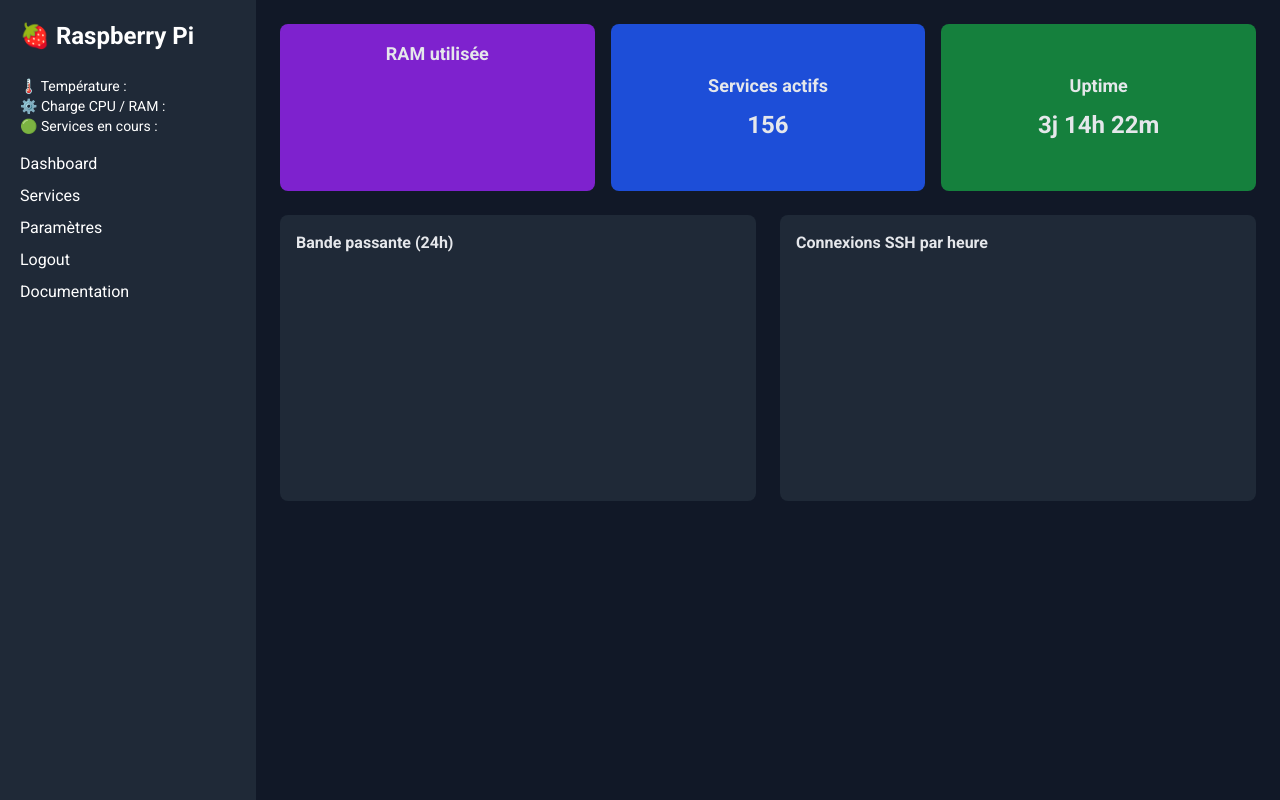
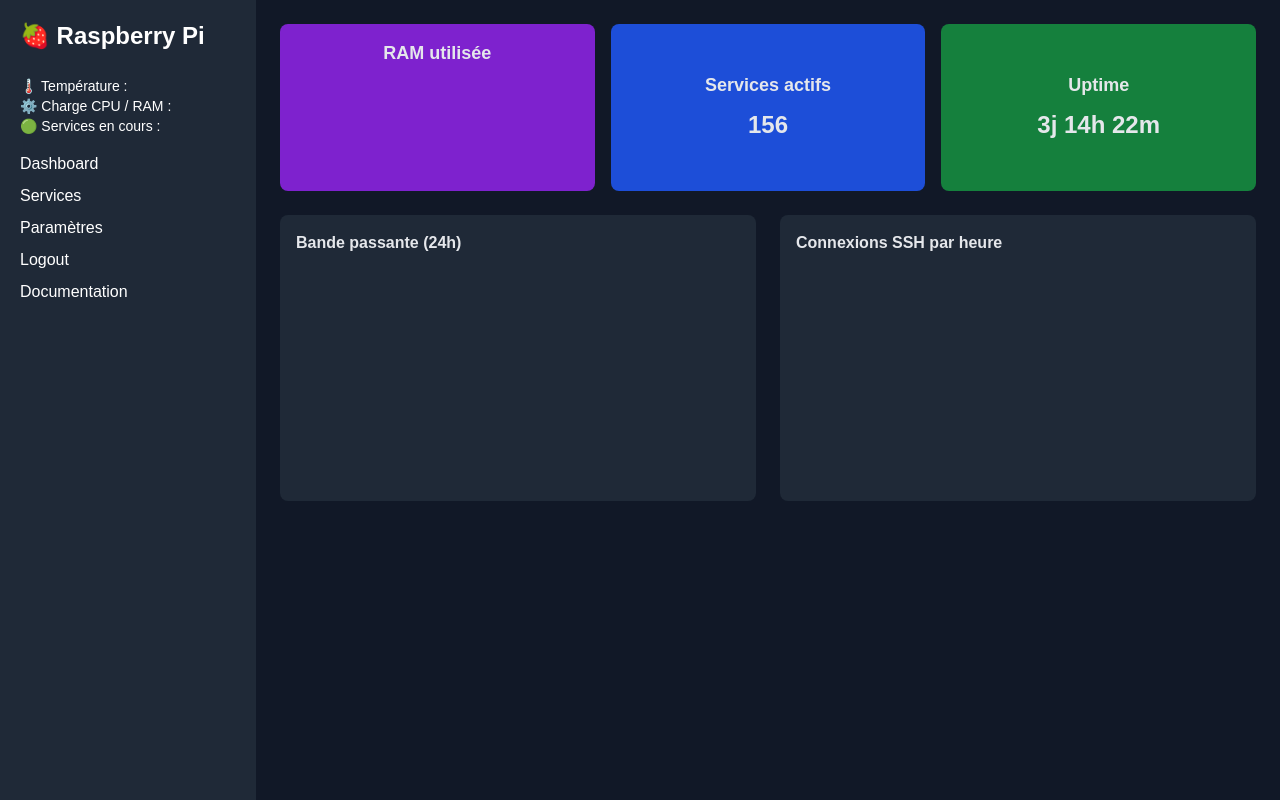
Before and after one commit to RF505/RPIDashbord, a website: page public/dashboard.html in a window 1280 px wide. Drawn offline with nearby package versions, Linux system fonts and the light colour scheme; no server answers.

Commit message:
Corrections mineures

```diff
--- a/public/dashboard.html
+++ b/public/dashboard.html
@@ -22,7 +22,7 @@
 
   <style>
     body {
-      font-family: 'Roboto', sans-serif;
+      font-family: 'SomeFont', sans-serif;
     }
   </style>
 </head>
```
